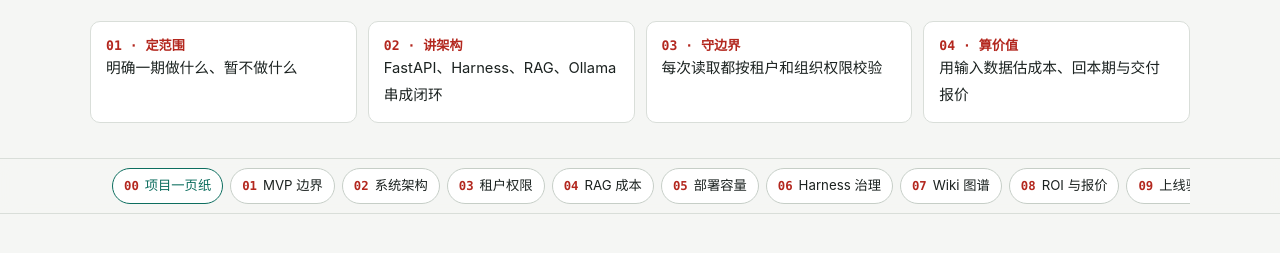
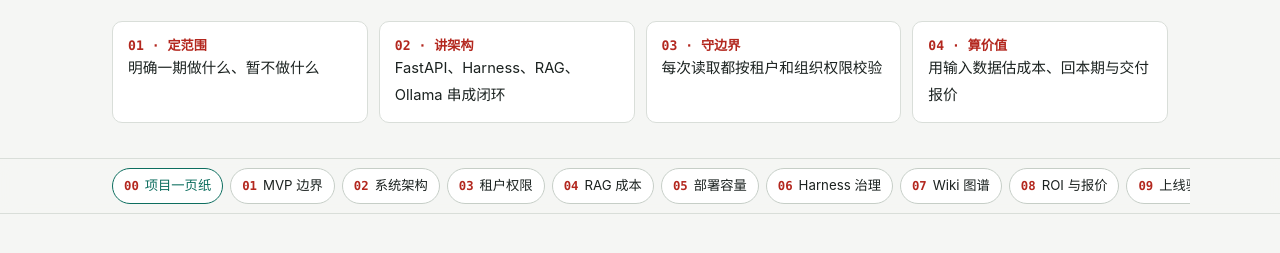
Before and after one commit to yonghuming-jsy/fde-discovery-lab, a plain HTML site: page index.html in a window 1280 px wide. Shown: the part 293-546 px from the top of the page. Drawn offline with Linux system fonts and the light colour scheme.

Commit message:
Polish courseware page spacing

```diff
--- a/index.html
+++ b/index.html
@@ -18,7 +18,7 @@
     @media(prefers-color-scheme:dark){:root{--bg:#141816;--surface:#1d2320;--surface2:#252c28;--ink:#e8ece9;--ink2:#aebbb3;--ink3:#84928a;--line:#333b36;--line2:#454f48;--red:#ff7a6e;--red-soft:#3a2320;--teal:#4cc3ab;--teal-soft:#17332c;--amber:#e0aa4e;--amber-soft:#38300f}}
     *{box-sizing:border-box}html{scroll-behavior:smooth;scroll-padding-top:88px}body{margin:0;background:var(--bg);color:var(--ink);font-family:var(--sans);font-size:16px;line-height:1.72;-webkit-font-smoothing:antialiased}
     h1,h2,h3,h4,p,ul,ol,figure{margin:0}button,input,select{font:inherit}button{cursor:pointer}a{color:var(--teal)}.wrap{width:min(1100px,100%);margin:0 auto;padding:0 22px}.mono{font-family:var(--mono);font-variant-numeric:tabular-nums}.small{font-size:.88rem;color:var(--ink2)}
-    .hero{padding:46px 0 14px}.topline{display:flex;align-items:center;gap:10px;flex-wrap:wrap;color:var(--ink3);font-size:.78rem;letter-spacing:.08em}.topline strong{color:var(--teal);font-weight:800}.demo{border:1px solid var(--line2);border-radius:999px;padding:3px 9px;letter-spacing:0;background:var(--surface);color:var(--ink2)}
+    .hero{padding:46px 22px 14px}.topline{display:flex;align-items:center;gap:10px;flex-wrap:wrap;color:var(--ink3);font-size:.78rem;letter-spacing:.08em}.topline strong{color:var(--teal);font-weight:800}.demo{border:1px solid var(--line2);border-radius:999px;padding:3px 9px;letter-spacing:0;background:var(--surface);color:var(--ink2)}
     h1{font-family:var(--serif);font-size:clamp(2rem,5vw,3.25rem);line-height:1.23;letter-spacing:.01em;margin:16px 0 12px;font-weight:900;max-width:880px}h1 em{font-style:normal;color:var(--red)}.lede{max-width:760px;color:var(--ink2);font-size:1.06rem}.goals{display:grid;grid-template-columns:repeat(auto-fit,minmax(210px,1fr));gap:11px;margin:24px 0 3px}.goal{background:var(--surface);border:1px solid var(--line);border-radius:10px;padding:13px 15px}.goal b{display:block;color:var(--red);font:600 .82rem var(--mono)}.goal span{font-size:.92rem}
     nav.chapters{position:sticky;top:0;z-index:30;background:color-mix(in srgb,var(--bg) 92%,transparent);backdrop-filter:blur(10px);border-block:1px solid var(--line);padding:9px 0;margin-top:18px}.chapters .wrap{display:flex;gap:7px;overflow-x:auto;scrollbar-width:thin}.chapters a{white-space:nowrap;text-decoration:none;display:inline-flex;align-items:center;min-height:36px;padding:4px 11px;border:1px solid var(--line2);border-radius:999px;background:var(--surface);color:var(--ink);font-size:.83rem}.chapters a:hover,.chapters a.active{border-color:var(--teal);color:var(--teal)}.chapters .n{font:600 .77rem var(--mono);color:var(--red);margin-right:6px}
     main{padding-bottom:44px}section{padding:43px 0 9px;scroll-margin-top:72px}.sec-head{display:flex;align-items:baseline;gap:13px;border-bottom:2px solid var(--ink);padding-bottom:10px;margin-bottom:21px}.sec-head .no{font:600 .98rem var(--mono);color:var(--red)}.sec-head h2{font:900 clamp(1.4rem,3.4vw,2rem)/1.3 var(--serif)}.sec-head .en{margin-left:auto;color:var(--ink3);font: .75rem var(--mono);letter-spacing:.08em;text-align:right}h3{font-size:1.12rem;font-weight:850;margin:25px 0 9px}h4{font-size:.98rem;font-weight:750;margin:16px 0 6px}p.body{max-width:58em;margin:0 0 12px}.muted{color:var(--ink2)}
```
